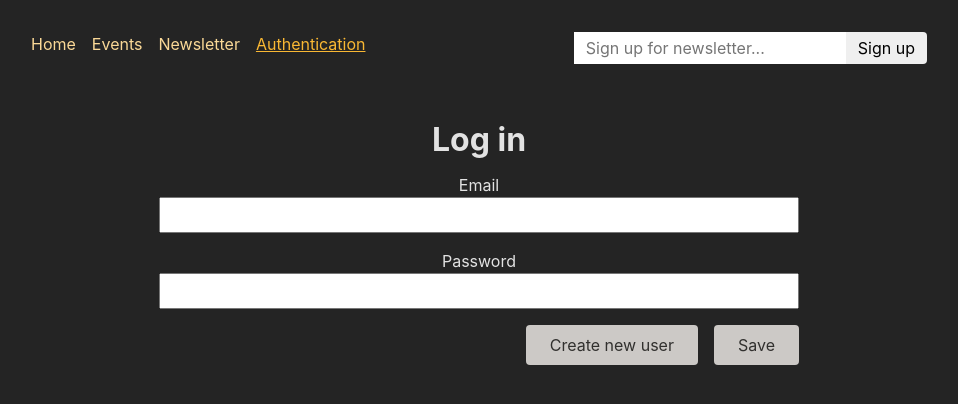
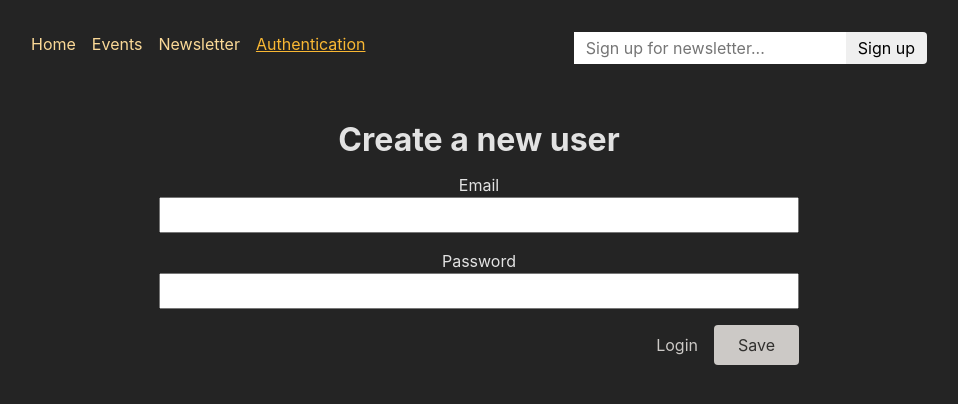
Before and after one commit to khybe/event-signup-spa-react-router-6-frontend-guide, a React (Create React App) app: page /auth in a window 1280 px wide. Shown: the top 404 px of the page, without its empty margins (161-1119 px from the left). Built offline with nearby package versions, Linux system fonts and the light colour scheme.

Commit message:
Working with Query Parameters to switch between Login and Signup mode

```diff
--- a/src/components/AuthForm.js
+++ b/src/components/AuthForm.js
@@ -1,14 +1,10 @@
-import { useState } from "react";
-import { Form } from "react-router-dom";
+import { Form, Link, useSearchParams } from "react-router-dom";
 
 import classes from "./AuthForm.module.css";
 
 function AuthForm() {
-  const [isLogin, setIsLogin] = useState(true);
-
-  function switchAuthHandler() {
-    setIsLogin((isCurrentlyLogin) => !isCurrentlyLogin);
-  }
+  const [searchParams] = useSearchParams();
+  const isLogin = searchParams.get("mode") === "login";
 
   return (
     <>
@@ -23,9 +19,9 @@
           <input id="password" type="password" name="password" required />
         </p>
         <div className={classes.actions}>
-          <button onClick={switchAuthHandler} type="button">
+          <Link to={`?mode=${isLogin ? "signup" : "login"}`}>
             {isLogin ? "Create new user" : "Login"}
-          </button>
+          </Link>
           <button>Save</button>
         </div>
       </Form>
--- a/src/components/MainNavigation.js
+++ b/src/components/MainNavigation.js
@@ -41,7 +41,7 @@
           </li>
           <li>
             <NavLink
-              to="/auth"
+              to="/auth?mode=login"
               className={({ isActive }) =>
                 isActive ? classes.active : undefined
               }
```
